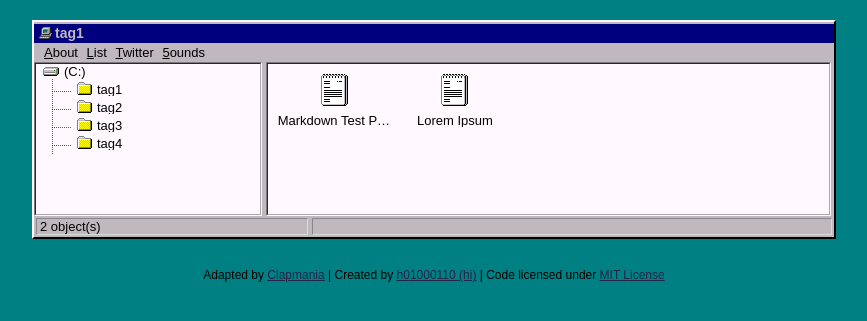
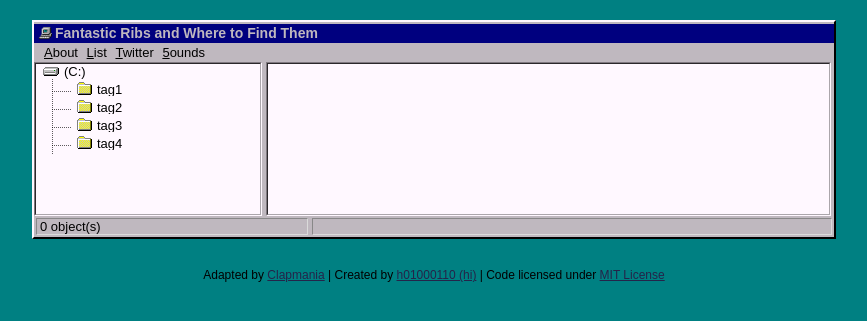
Before and after one commit to clapmania/clapmania.github.io, a Jekyll site: the page built from tags/tag1.html, in a window 1280 px wide. Shown: the top 321 px of the page, without its empty margins (206-1073 px from the left). Built offline with Jekyll 4.4.1, drawn with Linux system fonts in a browser that asks for light colours.

Commit message:
Update tag1.html

```diff
--- a/tags/tag1.html
+++ b/tags/tag1.html
@@ -1,5 +1,5 @@
 ---
 layout: tag
-tag: tag1
+tag: Fantastic Ribs and Where to Find Them
 permalink: /tag/tag1/
 ---
```
